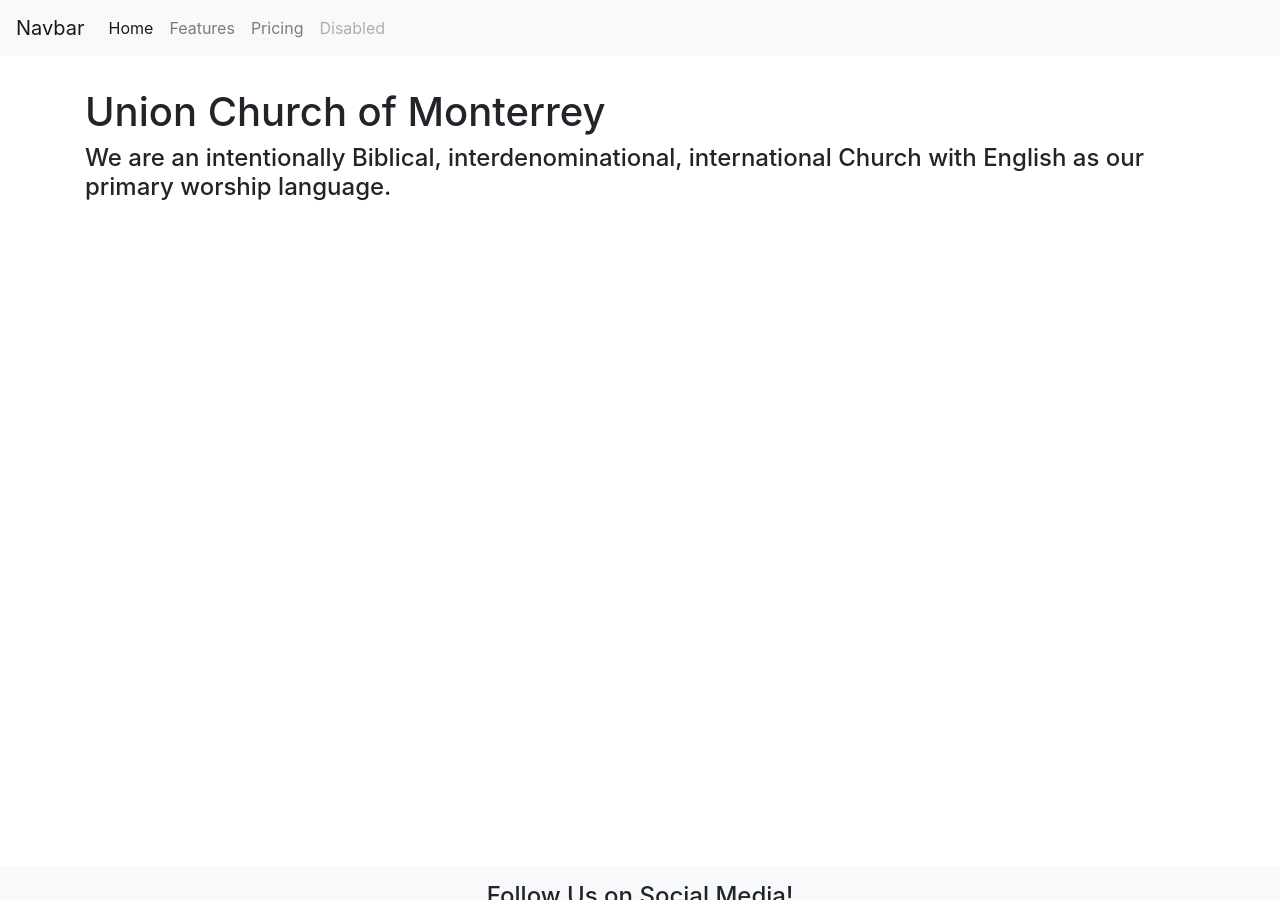
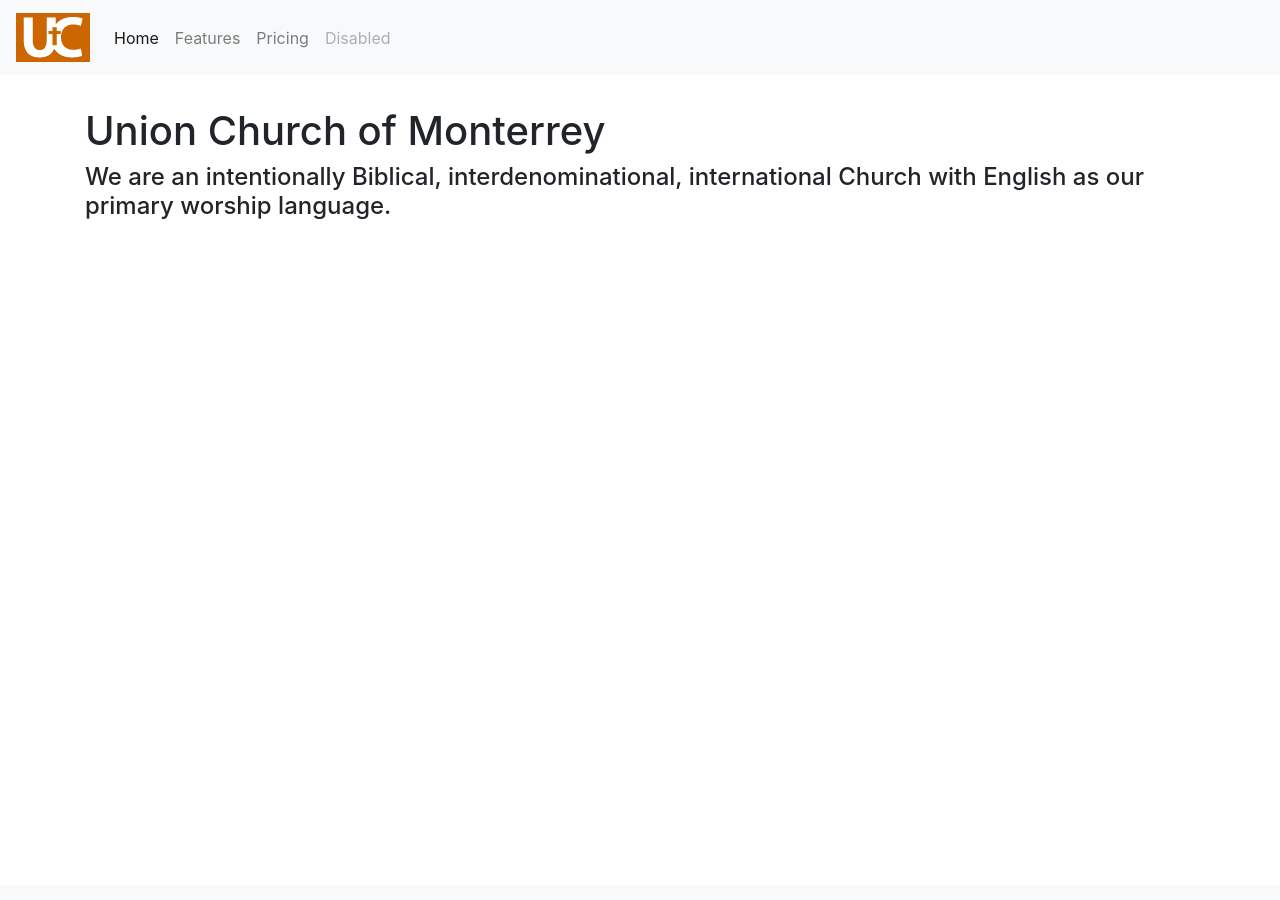
Before and after one commit to gogvale/UnionChurch, a Jekyll site: the page built from index.html, in a window 1280 px wide and 900 px high. Built offline with Jekyll 4.4.1, drawn with Linux system fonts in a browser that asks for light colours; nearby versions of some CDN libraries.

Commit message:
Add logo

```diff
--- a/_includes/header.html
+++ b/_includes/header.html
@@ -1,6 +1,8 @@
 <div id="header" class="sticky-top bg-light">
     <nav class="navbar navbar-expand-lg navbar-light bg-light">
-        <a class="navbar-brand" href="#">Navbar</a>
+        <a class="navbar-brand" href="#">
+            <img src="/img/social.png"  alt="Home Page">
+        </a>
         <button class="navbar-toggler" type="button" data-toggle="collapse" data-target="#navbarNavAltMarkup" aria-controls="navbarNavAltMarkup" aria-expanded="false" aria-label="Toggle navigation">
           <span class="navbar-toggler-icon"></span>
         </button>
--- a/css/app.scss
+++ b/css/app.scss
@@ -43,7 +43,10 @@
 	min-height: 90vh;
 }
 #footer{
-	height: 10vh;
+	min-height: 10vh;
+	#header{
+		width: 100%;
+	}
 }
 
 .container{
```
Also changed, not shown: img/social.jpg (deleted), img/social.png (added).
